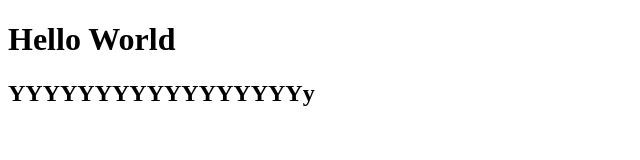
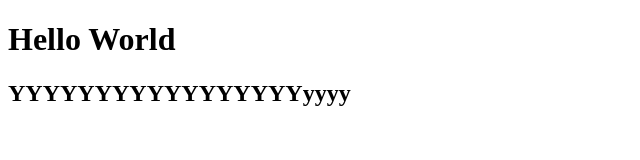
Before and after one commit to XasYer/XasYer.github.io, a website: page index.html in a window 1280 px wide. Shown: the full height of the page, 0-640 px from the left. Drawn offline with Linux system fonts and the light colour scheme.

Commit message:
Update index.html

```diff
--- a/index.html
+++ b/index.html
@@ -9,6 +9,6 @@
 <body>
     <h1>Hello World</h1>
 
-    <h2>YYYYYYYYYYYYYYYYYy</h2>
+    <h2>YYYYYYYYYYYYYYYYYyyyy</h2>
 </body>
 </html>
```
